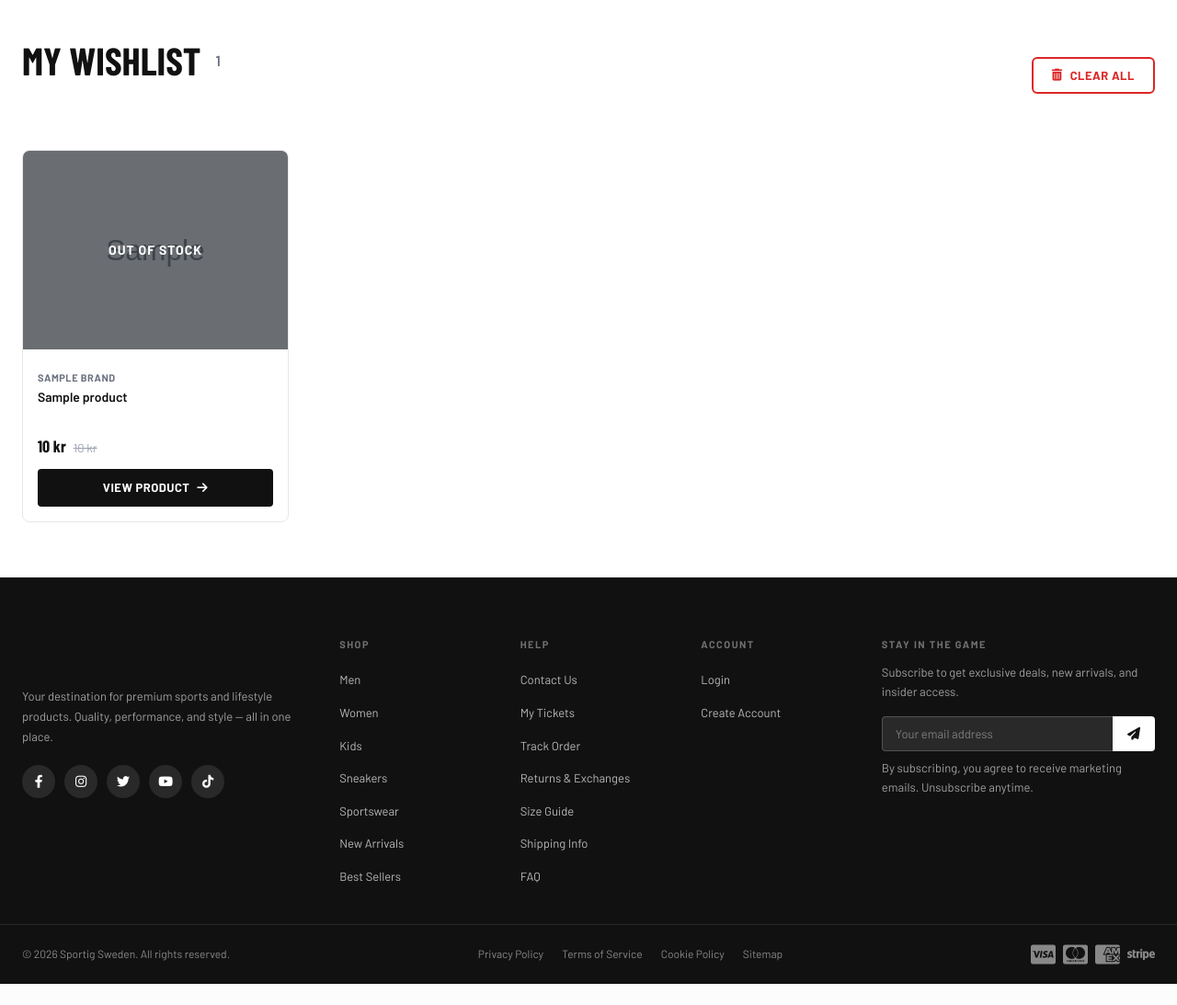
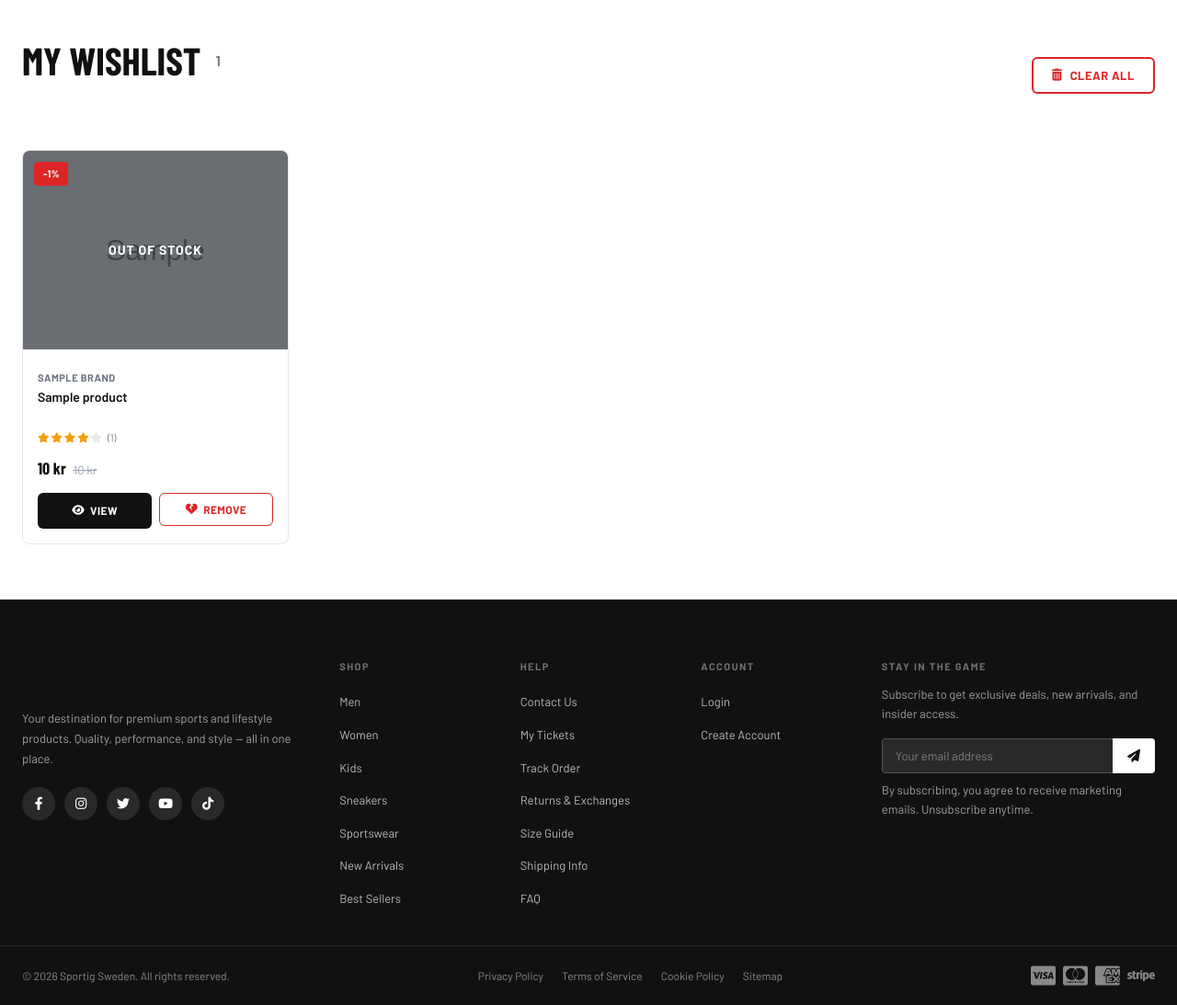
Before and after one commit to Tal-81/sportig, a Django app: template templates/wishlist/wishlist.html in a window 1280 px wide. Shown: the part 107-1200 px from the top of the page at 92% size. Before the commit the page ends 1177 px from the top, so only its background shows below. Run offline with Django 4.2, Linux system fonts and the light colour scheme; the template is opened without the code that fills it: most values are stand-ins (such as "Sample title", 1, 10 or a date in 2020); grey boxes marked "Sample" are stand-in pictures; some web fonts are replaced.

Commit message:
Add style and 1function for removing specific product from wishlist page

```diff
--- a/ecommerce/settings.py
+++ b/ecommerce/settings.py
@@ -171,7 +171,7 @@ EMAIL_PORT          = int(os.environ.get('EMAIL_PORT', 587))
 EMAIL_USE_TLS       = True
 EMAIL_HOST_USER     = os.environ.get('EMAIL_HOST_USER', '')
 EMAIL_HOST_PASSWORD = os.environ.get('EMAIL_HOST_PASSWORD', '')
-DEFAULT_FROM_EMAIL  = os.environ.get('DEFAULT_FROM_EMAIL', 'noreply@jdsports.com')
+DEFAULT_FROM_EMAIL  = os.environ.get('DEFAULT_FROM_EMAIL', 'noreply@sportig.com')
 
 # ─── Stripe ──────────────────────────────────────────────
 STRIPE_PUBLIC_KEY      = os.environ.get('STRIPE_PUBLIC_KEY', '')
--- a/services/pdf_service.py
+++ b/services/pdf_service.py
@@ -14,9 +14,9 @@ from reportlab.lib.enums import TA_LEFT, TA_CENTER, TA_RIGHT
 #  BRANDING CONSTANTS — edit these to customize your invoice
 # ============================================================
 
-COMPANY_NAME      = 'SPportig'
+COMPANY_NAME      = 'Sportig'
 COMPANY_TAGLINE   = 'Premium Sports & Lifestyle'
-COMPANY_EMAIL     = 'support@sportigsports-clone.com'
+COMPANY_EMAIL     = 'support@sportigsports.com'
 COMPANY_WEBSITE   = 'www.sportigsports.com'
 COMPANY_PHONE     = '+46 8 123 456 78'
 COMPANY_ADDRESS   = 'Drottningsgatan 1, 111 51 Stockholm, Sweden'
--- a/templates/wishlist/wishlist.html
+++ b/templates/wishlist/wishlist.html
@@ -9,7 +9,6 @@
             My Wishlist
             <span class="cart-count-badge" id="wishlistCount">{{ wishlist_items.count }}</span>
         </h1>
-
         {% if wishlist_items %}
         <button type="button" class="btn-clear-wishlist" id="clearWishlistBtn">
             <i class="fas fa-trash-alt"></i> Clear All
@@ -20,7 +19,10 @@
     {% if wishlist_items %}
     <div class="products-grid" id="wishlistGrid">
         {% for item in wishlist_items %}
-        <div class="product-card wishlist-item-card" data-item-id="{{ item.id }}" data-aos="fade-up">
+
+        <div class="product-card wishlist-item-card" id="wishlistCard-{{ item.id }}" data-aos="fade-up">
+
+            <!-- Image -->
             <div class="product-card-image">
                 <a href="{{ item.product.get_absolute_url }}">
                     <img src="{{ item.product.get_main_image_url }}"
@@ -28,11 +30,15 @@
                     {% if not item.product.is_in_stock %}
                     <div class="out-of-stock-overlay"><span>Out of Stock</span></div>
                     {% endif %}
+                    {% if item.product.discount_percentage > 0 %}
+                    <span class="badge-sale">-{{ item.product.discount_percentage }}%</span>
+                    {% endif %}
                 </a>
-                <!-- heart button for removing from wishlist -->
+
+                <!-- Remove from wishlist -->
                 <form method="post"
                       action="{% url 'wishlist:toggle' item.product.id %}"
-                      class="wishlist-form">
+                      class="wishlist-form wishlist-heart-form">
                     {% csrf_token %}
                     <button type="submit"
                             class="quick-action-btn wishlist-btn active"
@@ -41,13 +47,32 @@
                     </button>
                 </form>
             </div>
+
+            <!-- Body -->
             <div class="product-card-body">
                 {% if item.product.brand %}
                 <span class="product-brand">{{ item.product.brand.name }}</span>
                 {% endif %}
+
                 <h3 class="product-name">
                     <a href="{{ item.product.get_absolute_url }}">{{ item.product.name }}</a>
                 </h3>
+
+                <!-- Rating -->
+                {% if item.product.review_count > 0 %}
+                <div class="product-rating">
+                    <div class="stars">
+                        {% with avg=item.product.average_rating %}
+                        {% for i in "12345" %}
+                        <i class="fas fa-star {% if forloop.counter <= avg %}filled{% endif %}"></i>
+                        {% endfor %}
+                        {% endwith %}
+                    </div>
+                    <span class="rating-count">({{ item.product.review_count }})</span>
+                </div>
+                {% endif %}
+
+                <!-- Price -->
                 <div class="product-price">
                     {% if item.product.discount_price %}
                     <span class="price-current">{{ item.product.discount_price|floatformat:0 }} kr</span>
@@ -56,11 +81,31 @@
                     <span class="price-current">{{ item.product.price|floatformat:0 }} kr</span>
                     {% endif %}
                 </div>
-                <a href="{{ item.product.get_absolute_url }}" class="add-to-cart-btn">
-                    View Product <i class="fas fa-arrow-right"></i>
-                </a>
+
+                <!-- Action Buttons -->
+                <div class="wishlist-card-btns">
+
+                    <!-- View Product -->
+                    <a href="{{ item.product.get_absolute_url }}" class="btn-view-product">
+                        <i class="fas fa-eye"></i> View
+                    </a>
+
+                    <!-- Remove from Wishlist -->
+                    <form method="post"
+                          action="{% url 'wishlist:remove' item.id %}"
+                          class="wishlist-remove-form"
+                          data-card-id="wishlistCard-{{ item.id }}">
+                        {% csrf_token %}
+                        <button type="submit" class="btn-remove-wishlist" title="Remove from Wishlist">
+                            <i class="fas fa-heart-broken"></i>
+                            <span>Remove</span>
+                        </button>
+                    </form>
+
+                </div>
             </div>
         </div>
+
         {% endfor %}
     </div>
 
@@ -68,7 +113,7 @@
     <div class="empty-state" id="wishlistEmpty">
         <i class="fas fa-heart"></i>
         <h3>Your Wishlist is Empty</h3>
-        <p>Save items you love to your wishlist and find them here anytime.</p>
+        <p>Save items you love and find them here anytime.</p>
         <a href="{% url 'products:list' %}" class="btn-primary">Discover Products</a>
     </div>
     {% endif %}
@@ -76,33 +121,32 @@
 </div>
 </div>
 
-<!-- Confirm Clear Modal — مخفي افتراضياً بـ display:none في الـ HTML مباشرة -->
+<!-- Clear All Modal -->
 <div id="clearModal"
-     style="display:none; position:fixed; inset:0; background:rgba(0,0,0,0.55);
-            z-index:9999; align-items:center; justify-content:center;">
+     style="display:none; position:fixed; inset:0;
+            background:rgba(0,0,0,0.55); z-index:9999;
+            align-items:center; justify-content:center;">
     <div class="modal-box">
         <div class="modal-icon"><i class="fas fa-trash-alt"></i></div>
         <h3>Clear Wishlist?</h3>
-        <p>
-            This will remove all
-            <strong id="modalCount">{{ wishlist_items.count }}</strong>
-            item{{ wishlist_items.count|pluralize }} from your wishlist.
-        </p>
+        <p>This will remove all <strong id="modalCount">{{ wishlist_items.count }}</strong>
+           item{{ wishlist_items.count|pluralize }} from your wishlist.</p>
         <div class="modal-actions">
             <button class="btn-danger" id="confirmClearBtn">
                 <i class="fas fa-trash-alt"></i> Yes, Clear All
             </button>
-            <button class="btn-outline" id="cancelClearBtn" type="button">
-                Cancel
-            </button>
+            <button class="btn-outline" id="cancelClearBtn" type="button">Cancel</button>
         </div>
     </div>
 </div>
+
 {% endblock %}
 
 
 {% block extra_css %}
 <style>
+
+/* ── Page Header ───────────────────────────── */
 .wishlist-page-header {
     display: flex;
     align-items: center;
@@ -111,6 +155,74 @@
     flex-wrap: wrap;
     gap: 12px;
 }
+
+/* ── Card Action Buttons Row ───────────────── */
+.wishlist-card-btns {
+    display: grid;
+    grid-template-columns: 1fr 1fr;
+    gap: 8px;
+    margin-top: 12px;
+}
+
+/* View Product button */
+.btn-view-product {
+    display: flex;
+    align-items: center;
+    justify-content: center;
+    gap: 6px;
+    padding: 10px 8px;
+    background: #111;
+    color: #fff;
+    border-radius: 6px;
+    font-size: 12px;
+    font-weight: 700;
+    text-transform: uppercase;
+    letter-spacing: 0.4px;
+    transition: all 0.2s;
+    text-decoration: none;
+}
+.btn-view-product:hover {
+    background: #333;
+    transform: translateY(-1px);
+}
+
+/* Remove button */
+.wishlist-remove-form { margin: 0; }
+
+.btn-remove-wishlist {
+    display: flex;
+    align-items: center;
+    justify-content: center;
+    gap: 6px;
+    width: 100%;
+    padding: 10px 8px;
+    background: transparent;
+    color: #dc2626;
+    border: 1.5px solid #dc2626;
+    border-radius: 6px;
+    font-size: 12px;
+    font-weight: 700;
+    text-transform: uppercase;
+    letter-spacing: 0.4px;
+    cursor: pointer;
+    transition: all 0.2s;
+    font-family: inherit;
+}
+.btn-remove-wishlist:hover {
+    background: #dc2626;
+    color: #fff;
+    transform: translateY(-1px);
+    box-shadow: 0 4px 12px rgba(220,38,38,0.3);
+}
+.btn-remove-wishlist i {
+    font-size: 13px;
+    transition: transform 0.2s;
+}
+.btn-remove-wishlist:hover i {
+    transform: scale(1.2);
+}
+
+/* Clear All button */
 .btn-clear-wishlist {
     display: inline-flex;
     align-items: center;
@@ -126,11 +238,24 @@
     background: transparent;
     cursor: pointer;
     transition: all 0.2s;
+    font-family: inherit;
 }
 .btn-clear-wishlist:hover {
     background: #dc2626;
     color: #fff;
 }
+
+/* Card remove animation */
+.wishlist-item-card.removing {
+    transition: opacity 0.35s ease, transform 0.35s ease, max-height 0.4s ease;
+    overflow: hidden;
+}
+.wishlist-item-card.removing.out {
+    opacity: 0;
+    transform: scale(0.88) translateY(-8px);
+}
+
+/* Modal */
 .modal-box {
     background: #fff;
     border-radius: 16px;
@@ -148,11 +273,11 @@
 .modal-icon { font-size: 48px; color: #dc2626; margin-bottom: 16px; }
 .modal-box h3 { font-size: 22px; font-weight: 800; margin-bottom: 10px; }
 .modal-box p  { font-size: 14px; color: #6b7280; margin-bottom: 24px; }
-.modal-actions {
-    display: flex;
-    gap: 12px;
-    justify-content: center;
-    flex-wrap: wrap;
+.modal-actions { display: flex; gap: 12px; justify-content: center; flex-wrap: wrap; }
+
+/* Responsive */
+@media (max-width: 480px) {
+    .wishlist-card-btns { grid-template-columns: 1fr; }
 }
 </style>
 {% endblock %}
@@ -161,39 +286,142 @@
 {% block extra_js %}
 <script>
 (function () {
+
+    // ── helpers ────────────────────────────────────────
+    function getCount() {
+        const grid = document.getElementById('wishlistGrid');
+        return grid ? grid.querySelectorAll('.wishlist-item-card').length : 0;
+    }
+
+    function updateCounters(count) {
+        // counter in title
+        const countEl = document.getElementById('wishlistCount');
+        if (countEl) countEl.textContent = count;
+
+        // counter in modal
+        const mc = document.getElementById('modalCount');
+        if (mc) mc.textContent = count;
+
+        // badge for navbar
+        const badge = document.getElementById('wishlistBadge');
+        if (count > 0) {
+            if (badge) badge.textContent = count;
+        } else if (badge) {
+            badge.remove();
+        }
+    }
+
+    function showEmpty() {
+        const grid = document.getElementById('wishlistGrid');
+        if (grid) {
+            grid.outerHTML = `
+                <div class="empty-state" id="wishlistEmpty">
+                    <i class="fas fa-heart"></i>
+                    <h3>Your Wishlist is Empty</h3>
+                    <p>Save items you love and find them here anytime.</p>
+                    <a href="/products/" class="btn-primary">Discover Products</a>
+                </div>`;
+        }
+        const clearBtn = document.getElementById('clearWishlistBtn');
+        if (clearBtn) clearBtn.style.display = 'none';
+    }
+
+    function animateRemove(card, callback) {
+        card.classList.add('removing');
+        // pequeño delay para que el transition se aplique
+        requestAnimationFrame(() => {
+            requestAnimationFrame(() => {
+                card.classList.add('out');
+                setTimeout(() => {
+                    card.remove();
+                    if (callback) callback();
+                }, 370);
+            });
+        });
+    }
+
+    // ── Remove individual item ──────────────────────────
+    document.addEventListener('submit', async function (e) {
+        const form = e.target;
+        if (!form.classList.contains('wishlist-remove-form')) return;
+        e.preventDefault();
+
+        const cardId = form.dataset.cardId;
+        const card   = document.getElementById(cardId);
+        const btn    = form.querySelector('.btn-remove-wishlist');
+
+        // loading state
+        if (btn) {
+            btn.disabled = true;
+            btn.innerHTML = '<i class="fas fa-spinner fa-spin"></i>';
+        }
+
+        try {
+            const resp = await fetch(form.action, {
+                method: 'POST',
+                headers: {
+                    'X-CSRFToken':      getCSRFToken(),
+                    'X-Requested-With': 'XMLHttpRequest',
+                },
+            });
+
+            if (!resp.ok) throw new Error('Server error');
+            const data = await resp.json();
+
+            if (data.success !== false) {
+                //   animate card outside then removal
+                if (card) {
+                    animateRemove(card, () => {
+                        const remaining = getCount();
+                        updateCounters(remaining);
+                        if (remaining === 0) showEmpty();
+                    });
+                }
+                showToast('Removed from wishlist.', 'success');
+            } else {
+                if (btn) {
+                    btn.disabled = false;
+                    btn.innerHTML = '<i class="fas fa-heart-broken"></i><span>Remove</span>';
+                }
+                showToast('Could not remove item.', 'error');
+            }
+
+        } catch (err) {
+            // fallback: submit the form normally
+            form.submit();
+        }
+    });
+
+    // ── Heart button (toggle) on wishlist page ──────────
+    //  handle in main.js by .wishlist-form
+    document.addEventListener('submit', async function (e) {
+        const form = e.target;
+        if (!form.classList.contains('wishlist-heart-form')) return;
+        // main.js يتعامل مع الـ AJAX — نحن نضيف فقط تأخير لتحديث العداد
+        setTimeout(() => {
+            const remaining = getCount();
+            updateCounters(remaining);
+            if (remaining === 0) showEmpty();
+        }, 450);
+    });
+
+    // ── Clear All ───────────────────────────────────────
     const modal      = document.getElementById('clearModal');
     const openBtn    = document.getElementById('clearWishlistBtn');
     const cancelBtn  = document.getElementById('cancelClearBtn');
     const confirmBtn = document.getElementById('confirmClearBtn');
 
-    // ── فتح الـ modal ──────────────────────────────────
-    openBtn?.addEventListener('click', function () {
-        modal.style.display = 'flex';
+    openBtn?.addEventListener('click', () => { modal.style.display = 'flex'; });
+    cancelBtn?.addEventListener('click', () => { modal.style.display = 'none'; });
+    modal?.addEventListener('click', (e) => {
+        if (e.target === modal) modal.style.display = 'none';
+    });
+    document.addEventListener('keydown', (e) => {
+        if (e.key === 'Escape') modal.style.display = 'none';
     });
 
-    // ── إغلاق بزر Cancel ──────────────────────────────
-    cancelBtn?.addEventListener('click', function () {
-        modal.style.display = 'none';
-    });
-
-    // ── إغلاق بالضغط خارج الـ modal box ──────────────
-    modal?.addEventListener('click', function (e) {
-        if (e.target === modal) {
-            modal.style.display = 'none';
-        }
-    });
-
-    // ── إغلاق بـ Escape ───────────────────────────────
-    document.addEventListener('keydown', function (e) {
-        if (e.key === 'Escape' && modal.style.display === 'flex') {
-            modal.style.display = 'none';
-        }
-    });
-
-    // ── تأكيد المسح ───────────────────────────────────
     confirmBtn?.addEventListener('click', async function () {
         modal.style.display = 'none';
-
         if (openBtn) {
             openBtn.innerHTML = '<i class="fas fa-spinner fa-spin"></i> Clearing...';
             openBtn.disabled  = true;
@@ -203,16 +431,16 @@
             const resp = await fetch("{% url 'wishlist:clear' %}", {
                 method: 'POST',
                 headers: {
-                    'X-CSRFToken': getCSRFToken(),
+                    'X-CSRFToken':      getCSRFToken(),
                     'X-Requested-With': 'XMLHttpRequest',
                 },
             });
             const data = await resp.json();
 
             if (data.success) {
-                // أزل الكاردات بـ animation متتالية
+                // Move all cards out with a staggered animation
                 const grid  = document.getElementById('wishlistGrid');
-                const cards = grid ? [...grid.querySelectorAll('.product-card')] : [];
+                const cards = grid ? [...grid.querySelectorAll('.wishlist-item-card')] : [];
                 let delay = 0;
                 cards.forEach(card => {
                     setTimeout(() => {
@@ -220,36 +448,16 @@
                         card.style.opacity    = '0';
                         card.style.transform  = 'scale(0.9)';
                     }, delay);
-                    delay += 60;
+                    delay += 55;
                 });
-
                 setTimeout(() => {
-                    // استبدل الـ grid بـ empty state
-                    if (grid) {
-                        grid.outerHTML = `
-                            <div class="empty-state">
-                                <i class="fas fa-heart"></i>
-                                <h3>Your Wishlist is Empty</h3>
-                                <p>Save items you love to your wishlist and find them here anytime.</p>
-                                <a href="/products/" class="btn-primary">Discover Products</a>
-                            </div>`;
-                    }
-                    // أخفِ زر Clear
-                    if (openBtn) openBtn.style.display = 'none';
-
-                    // حدّث العداد في الصفحة
-                    const countEl = document.getElementById('wishlistCount');
-                    if (countEl) countEl.textContent = '0';
-
-                    // حدّث الـ badge في الـ navbar
-                    const badge = document.getElementById('wishlistBadge');
-                    if (badge) badge.remove();
-
-                    showToast('Wishlist cleared successfully!', 'success');
-                }, delay + 300);
+                    updateCounters(0);
+                    showEmpty();
+                    showToast('Wishlist cleared!', 'success');
+                }, delay + 350);
             }
-        } catch (err) {
-            showToast('Something went wrong. Please try again.', 'error');
+        } catch {
+            showToast('Something went wrong.', 'error');
             if (openBtn) {
                 openBtn.innerHTML = '<i class="fas fa-trash-alt"></i> Clear All';
                 openBtn.disabled  = false;
@@ -257,26 +465,6 @@
         }
     });
 
-    // ── تحديث العداد بعد حذف كارد فردي ──────────────
-    document.addEventListener('submit', function () {
-        setTimeout(function () {
-            const grid    = document.getElementById('wishlistGrid');
-            const countEl = document.getElementById('wishlistCount');
-            if (!grid || !countEl) return;
-
-            const remaining = grid.querySelectorAll('.product-card').length;
-            countEl.textContent = remaining;
-
-            // حدّث عدد الـ modal
-            const mc = document.getElementById('modalCount');
-            if (mc) mc.textContent = remaining;
-
-            // إخفاء زر Clear إذا فرغت القائمة
-            if (remaining === 0 && openBtn) {
-                openBtn.style.display = 'none';
-            }
-        }, 400);
-    });
 })();
 </script>
 {% endblock %}
```
Also changed, not shown: wishlist/views.py (+9 -29 lines).
